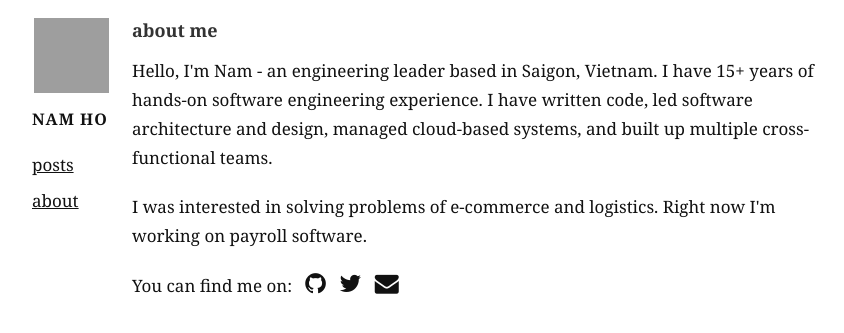
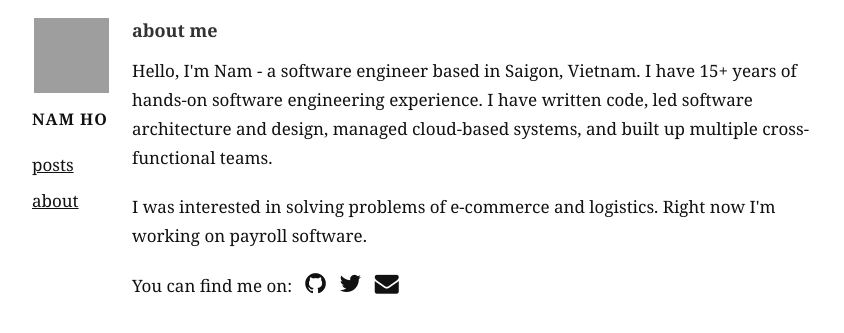
Before and after one commit to hotrannam/hotrannam.github.io, a Jekyll site: the page built from about.html, in a window 1280 px wide, cut to the strip 0-333 px from the top of the page. Shown: the whole strip, without its empty margins (208-1052 px from the left). Built offline with Jekyll 4.4.1, drawn with Linux system fonts in a browser that asks for light colours; nearby versions of some CDN libraries; grey boxes are pictures that could not be loaded.

Commit message:
Update about.html

```diff
--- a/about.html
+++ b/about.html
@@ -5,7 +5,7 @@ title: "about"
 
 <section class="content">
   <h3>about me</h3>
-  <p>Hello, I'm Nam - an engineering leader based in Saigon, Vietnam. I have 15+ years of hands-on software engineering experience. I have written code, led software architecture and design, managed cloud-based systems, and built up multiple cross-functional teams.</p>
+  <p>Hello, I'm Nam - a software engineer based in Saigon, Vietnam. I have 15+ years of hands-on software engineering experience. I have written code, led software architecture and design, managed cloud-based systems, and built up multiple cross-functional teams.</p>
   <p>I was interested in solving problems of e-commerce and logistics. Right now I'm working on payroll software.</p>
   <p>You can find me on:&nbsp;&nbsp;
     <a href="https://github.com/hotrannam" style="font-size:24px;text-decoration:none" class="fa fa-github"></a>&nbsp;&nbsp;
```
